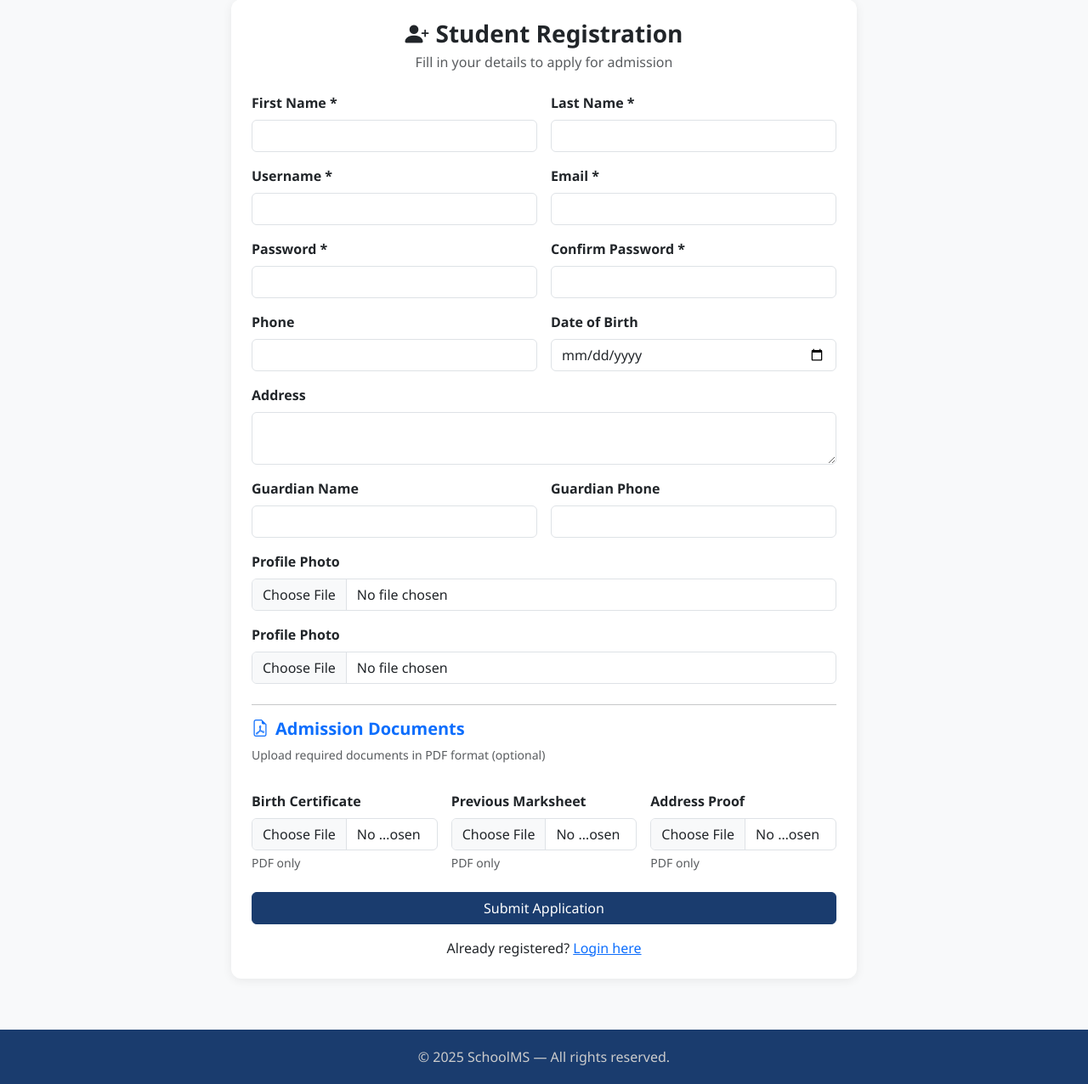
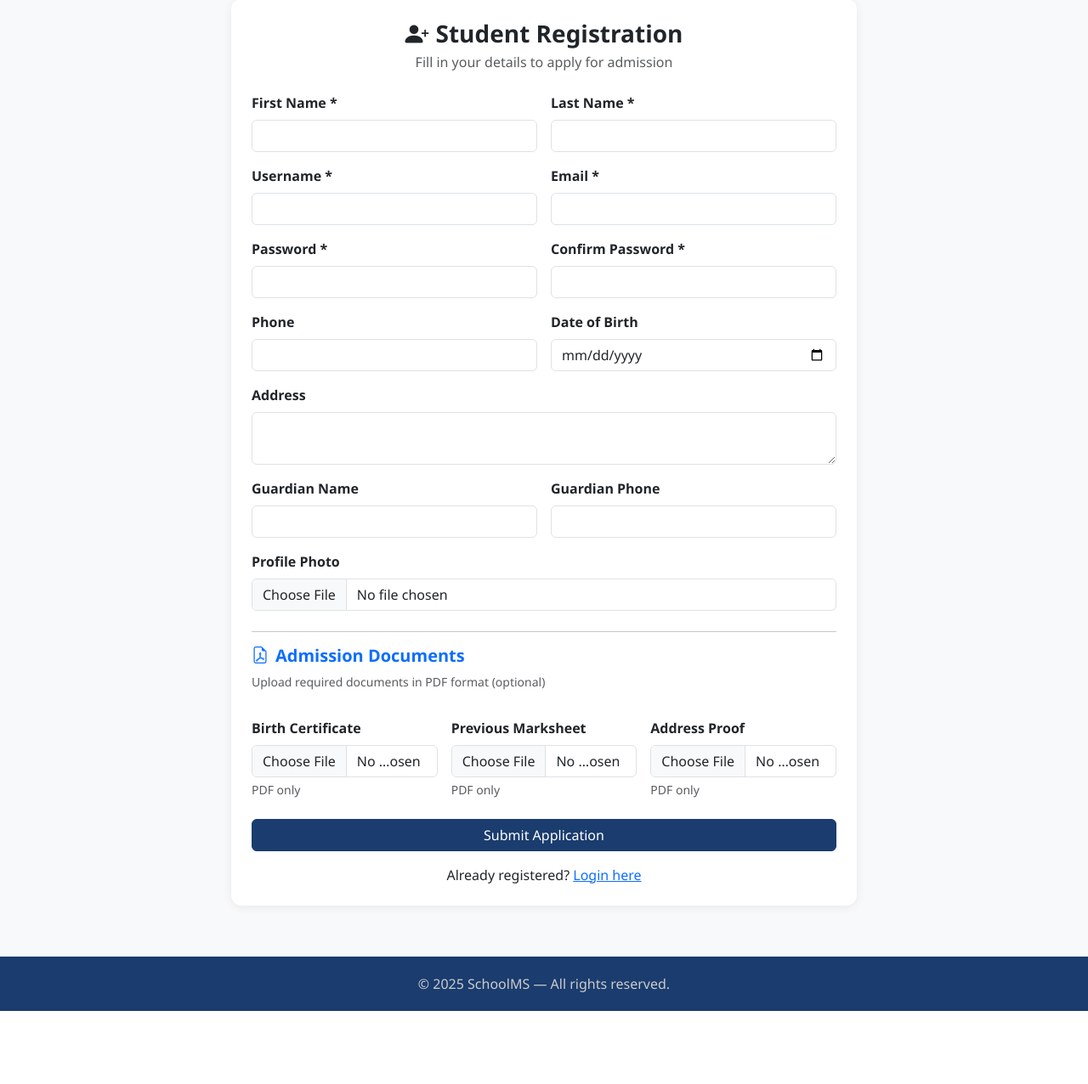
Before and after one commit to Sarth4k/schoolms, a Django app: page /accounts/register/ in a window 1280 px wide. Shown: the part 81-1357 px from the top of the page at 85% size. After the commit the page ends 1271 px from the top, so only its background shows below. Run offline with Django 5.2, Linux system fonts and the light colour scheme.

Commit message:
removed duplicate profile photo code in register.html

```diff
--- a/templates/accounts/register.html
+++ b/templates/accounts/register.html
@@ -63,10 +63,7 @@
                         <label class="form-label fw-semibold">Profile Photo</label>
                         <input type="file" name="profile_photo" class="form-control" accept="image/*">
                     </div>
-                    <div class="col-12">
-                        <label class="form-label fw-semibold">Profile Photo</label>
-                        <input type="file" name="profile_photo" class="form-control" accept="image/*">
-                    </div>
+
 
                     <!-- ADD THIS BELOW -->
                     <div class="col-12 mt-2">
```
